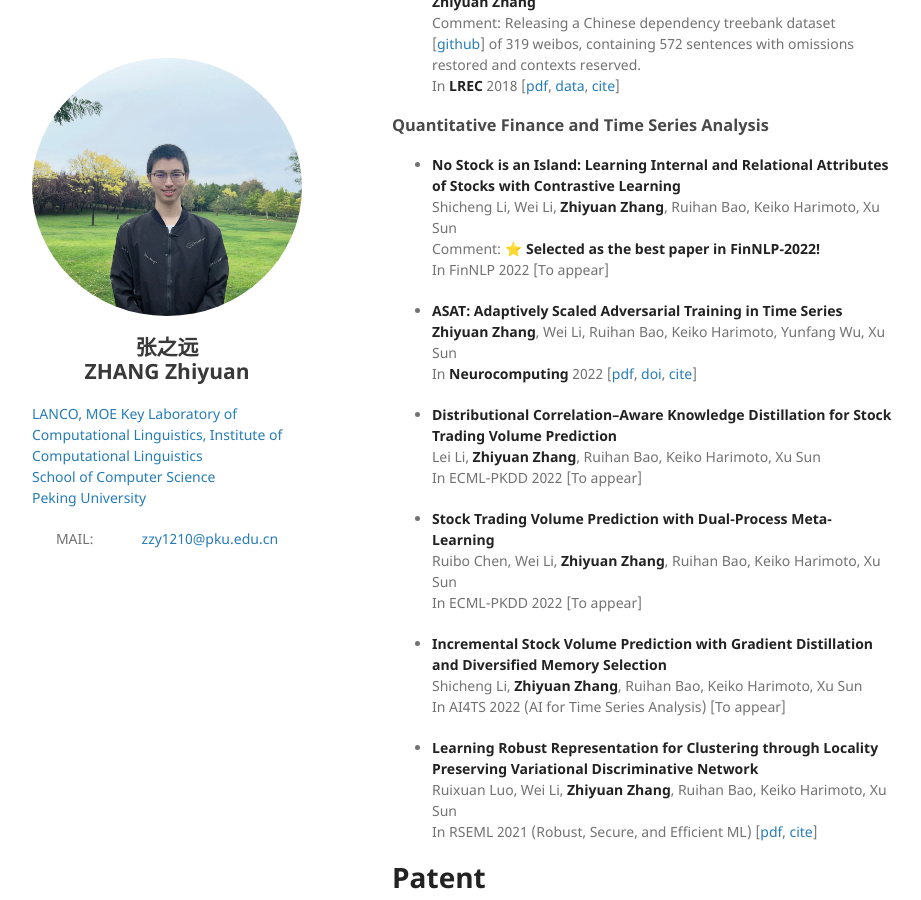
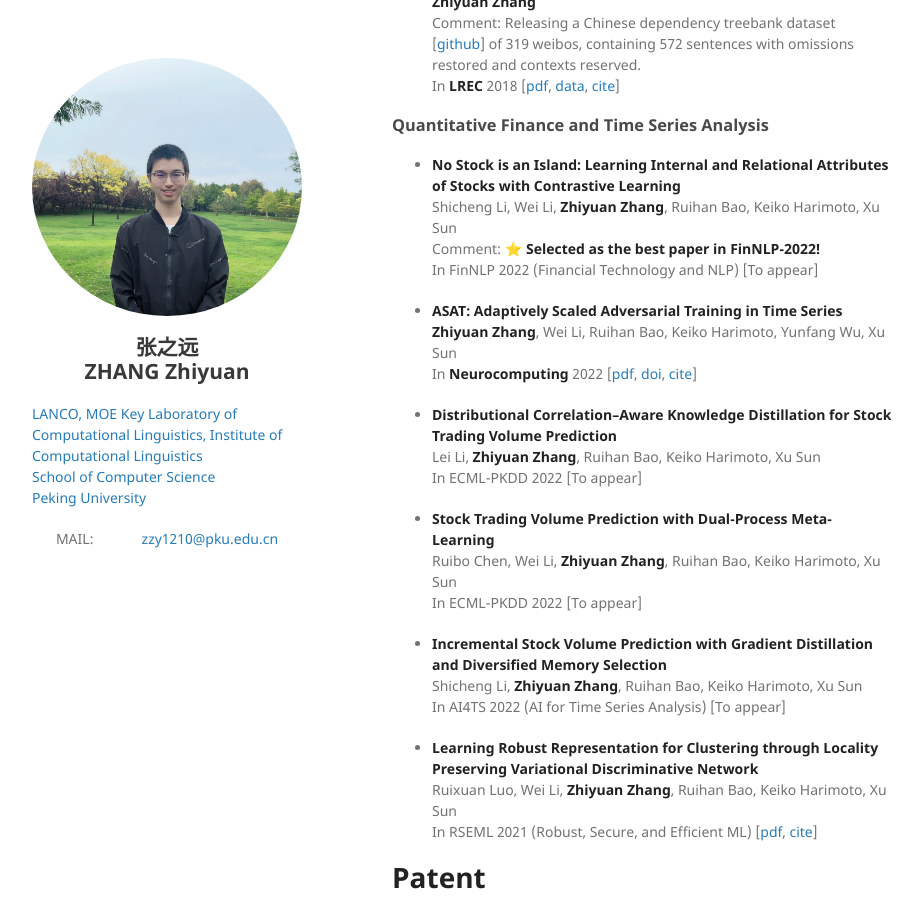
Before and after one commit to pkuzzy/pkuzzy.github.io, a Jekyll site: the page built from index.md, in a window 1280 px wide and 900 px high, scrolled down 3108 px. Shown: the whole window, without its empty margins (178-1099 px from the left). Built offline with Jekyll 4.4.1, drawn with Linux system fonts in a browser that asks for light colours; nearby versions of some CDN libraries; our own code applies the rules of GitHub Pages for plain Markdown files.

Commit message:
Update index.md

```diff
--- a/index.md
+++ b/index.md
@@ -112,7 +112,7 @@ layout: default
 - **No Stock is an Island: Learning Internal and Relational Attributes of Stocks with Contrastive Learning**
   Shicheng Li, Wei Li, **Zhiyuan Zhang**, Ruihan Bao, Keiko Harimoto, Xu Sun
   Comment: ⭐ **Selected as the best paper in FinNLP-2022!**
-  In FinNLP 2022  [To appear]
+  In FinNLP 2022 (Financial Technology and NLP) [To appear]
 
 - **ASAT: Adaptively Scaled Adversarial Training in Time Series**
   **Zhiyuan Zhang**, Wei Li, Ruihan Bao, Keiko Harimoto, Yunfang Wu, Xu Sun
```
